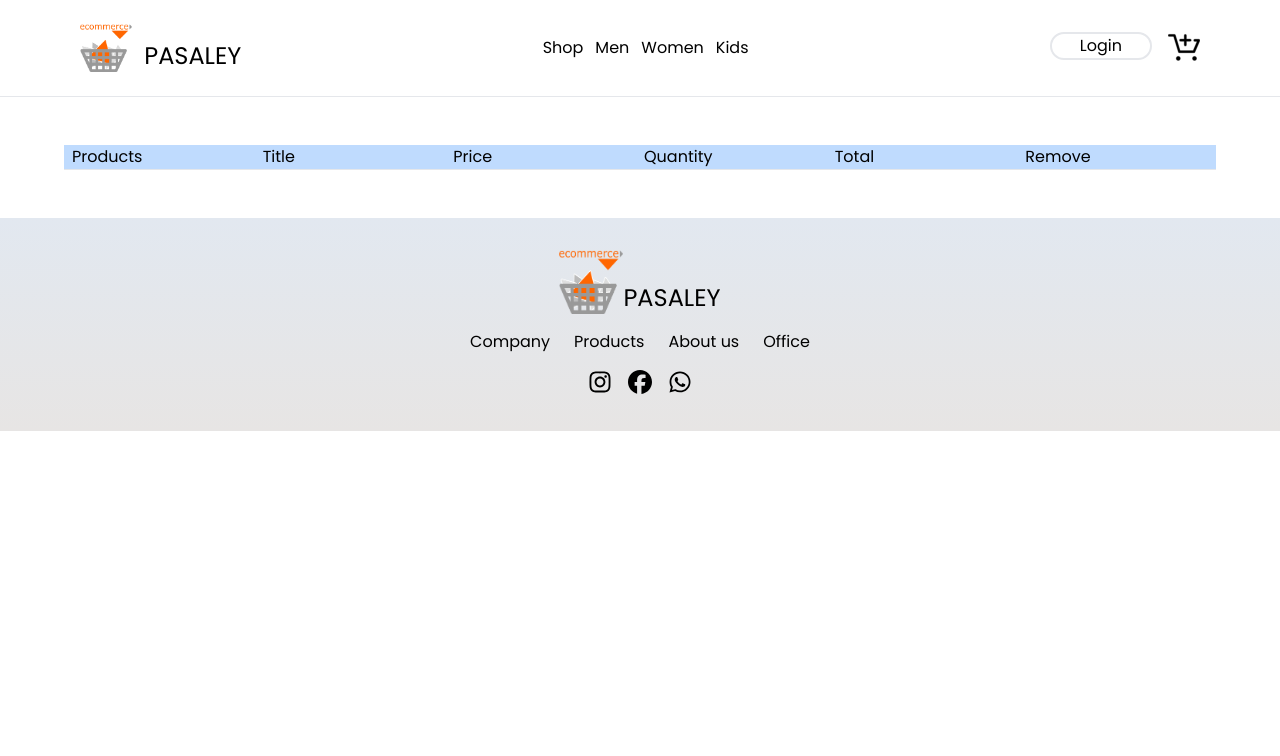
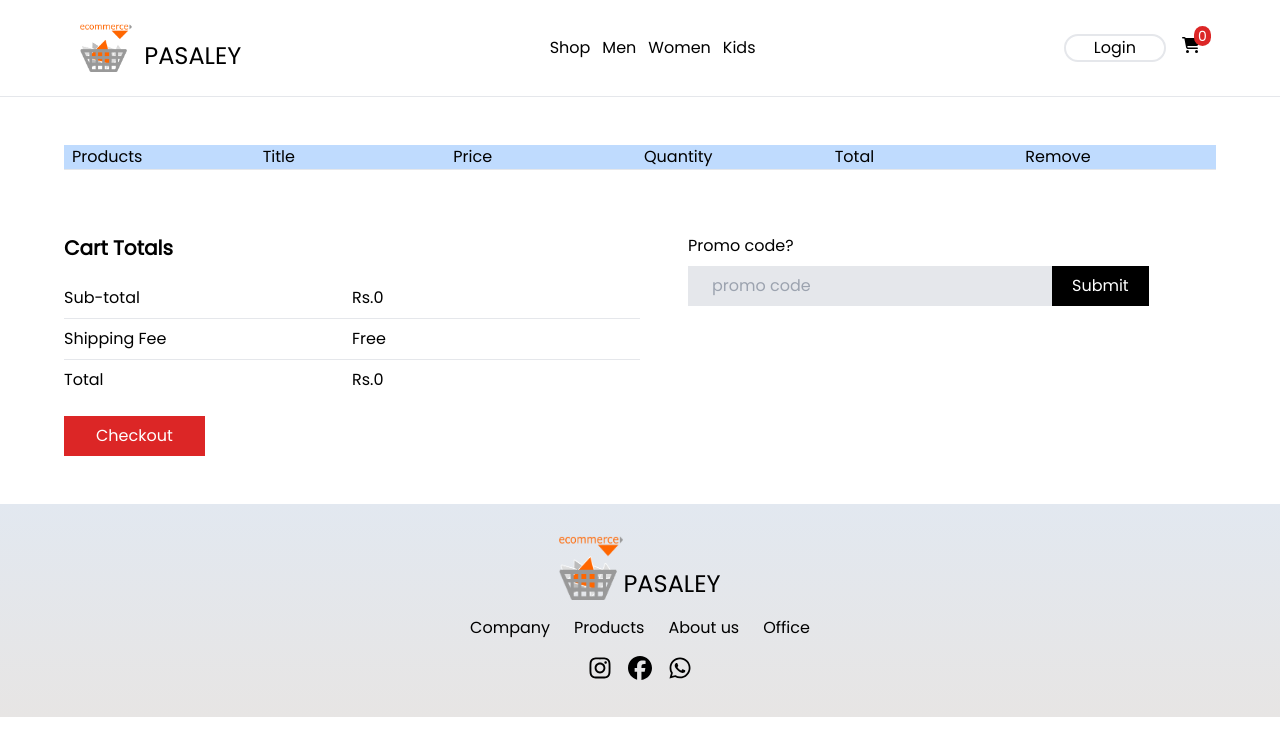
Before and after one commit to sagarpdl000/Ecommerce-website-react, a React (Create React App) app: page /Cart in a window 1280 px wide. Shown: the top 756 px of the page. Built offline with nearby package versions, Linux system fonts and the light colour scheme.

Commit message:
Cart component completed with total item on the cart shown in navbar cart icon

```diff
--- a/src/Components/CartItems/CartItems.jsx
+++ b/src/Components/CartItems/CartItems.jsx
@@ -5,7 +5,7 @@ import { faXmark } from '@fortawesome/free-solid-svg-icons';
 
 
 const CartItems = () => {
-    const {All_Product, cartItems, removeFromCart} = useContext(ShopContext);
+    const {getTotalCartAmount ,All_Product, cartItems, removeFromCart} = useContext(ShopContext);
   return (
     <div className='mx-16 my-12 font-poppins'>
 
@@ -34,21 +34,48 @@ const CartItems = () => {
 
                     <p>Rs. {e.new_Price}</p>
 
-                    <button className='text-left'  id='quantity'>{cartItems[e.id]}</button>
+                    <button className='text-left '  id='quantity'>{cartItems[e.id]}</button>
 
                     <p>Rs. {e.new_Price*cartItems[e.id]}</p>
 
-                    <FontAwesomeIcon icon={faXmark} onClick={()=>{removeFromCart(e.id)}} className='hover:cursor-pointer bg-red-600 px-4 py-2'/>
+                    <FontAwesomeIcon icon={faXmark} onClick={()=>{removeFromCart(e.id)}} className='hover:cursor-pointer bg-red-600 px-4 py-2 hover:text-white'/>
 
                 </div>
                 <hr/>
             </div>
           )
         }
-
-
-
+        return null;
        })}
+       <div className='grid grid-cols-2 mt-16'>
+        <div>
+          <h1 className='text-xl font-bold mb-6'>Cart Totals</h1>
+          <div>
+            <div className='grid grid-cols-2'>
+              <p>Sub-total</p>
+              <p>Rs.{getTotalCartAmount()}</p>
+            </div>
+            <hr className='my-2'/>
+            <div className='grid grid-cols-2'>
+              <p>Shipping Fee</p>
+              <p>Free</p>
+            </div>
+            <hr className='my-2'/>
+            <div className='grid grid-cols-2'>
+              <h1>Total</h1>
+              <h1>Rs.{getTotalCartAmount()}</h1>
+            </div>
+          </div>
+          <button className='mt-6  px-8 py-2 bg-red-600 text-white hover:scale-105 duration-300'>Checkout</button>
+        </div>
+        <div className='mx-12'>
+          <p>Promo code?</p>
+          <div>
+            <input type="text" name="" id="" placeholder='promo code' className='bg-gray-200 py-2 px-6 mt-2'/>
+            <button className='bg-black py-2 px-5 text-white'>Submit</button>
+          </div>
+        </div>
+       </div>
 
     </div>
   )
--- a/src/Components/Navbar/Navbar.jsx
+++ b/src/Components/Navbar/Navbar.jsx
@@ -1,12 +1,15 @@
-import React from 'react'
+import React, { useContext } from 'react'
 import logo from '../Assets/logo.png'
-import cart from '../Assets/add-to-cart-3046.png'
 import { Link } from 'react-router-dom'
+import { faCartShopping } from '@fortawesome/free-solid-svg-icons'
+import { FontAwesomeIcon } from '@fortawesome/react-fontawesome'
+import { ShopContext } from '../../Context/ShopContext'
 
 
 export const Navbar = () => {
+    const{getTotalCartItems} = useContext(ShopContext);
   return (
-    <div>
+    <div className=''>
     <div className='flex justify-between items-center mx-20 my-6 font-poppins'>
         <div className='flex gap-3'>
             <img src={logo} alt="" className='h-12 w-30'/>
@@ -31,7 +34,10 @@ export const Navbar = () => {
 
         <div className='flex gap-4'>
            <Link to='/Login'><button className='text-center px-7  border-2 rounded-full hover:bg-orange-400 hover:text-white'>Login</button></Link>
-            <Link to= '/Cart'><img src={cart} alt="" className='h-8 w-8 text-center hover:scale-125 duration-300' /></Link>
+           <div className='relative'>
+            <Link to={'/cart'}><FontAwesomeIcon icon={faCartShopping}/></Link>
+            <p className='absolute bottom-4 left-3 text-white bg-red-600 rounded-full px-1 text-sm'>{getTotalCartItems()}</p>
+            </div>
 
         </div>
 
--- a/src/Context/ShopContext.jsx
+++ b/src/Context/ShopContext.jsx
@@ -1,5 +1,6 @@
 import React, { createContext, useState } from "react";
 import All_Product from "../Components/Assets/All_Product";
+
 
 
 
@@ -16,6 +17,7 @@ const getDefaultCart = () =>{
     return cart;
 }
 
+
 const ShopContextProvider = (props) =>{
 
     const [cartItems, setCartItems] = useState(getDefaultCart());
@@ -25,18 +27,43 @@ const ShopContextProvider = (props) =>{
 
         const addToCart = (itemId) =>{
             setCartItems((prev)=>({...prev,[itemId]:prev[itemId]+1}));
-            console.log(cartItems);
+
+
+
         }
 
         const removeFromCart = (itemId) =>{
             setCartItems((prev)=>({...prev,[itemId]:prev[itemId]-1}))
 
+
+        }
+
+        const getTotalCartAmount = () =>{
+            let totalAmount = 0;
+            for(const item in cartItems){
+                if(cartItems[item]>0){
+                    let itemInfo = All_Product.find((product)=>product.id===Number(item))
+                    totalAmount += itemInfo.new_Price * cartItems[item];
+                }
+
+            }
+            return (totalAmount);
+        }
+
+        const getTotalCartItems = ()=>{
+            let totalItem = 0;
+            for (const item in cartItems){
+                if(cartItems[item]>0){
+                    totalItem += cartItems[item];
+                }
+            }
+            return totalItem;
         }
 
 
 
 
-        const contextValue = {All_Product, cartItems, addToCart, removeFromCart};
+        const contextValue = {getTotalCartItems, getTotalCartAmount, All_Product, cartItems, addToCart, removeFromCart};
         return(
             <ShopContext.Provider value={contextValue}>
                 {props.children}
```
